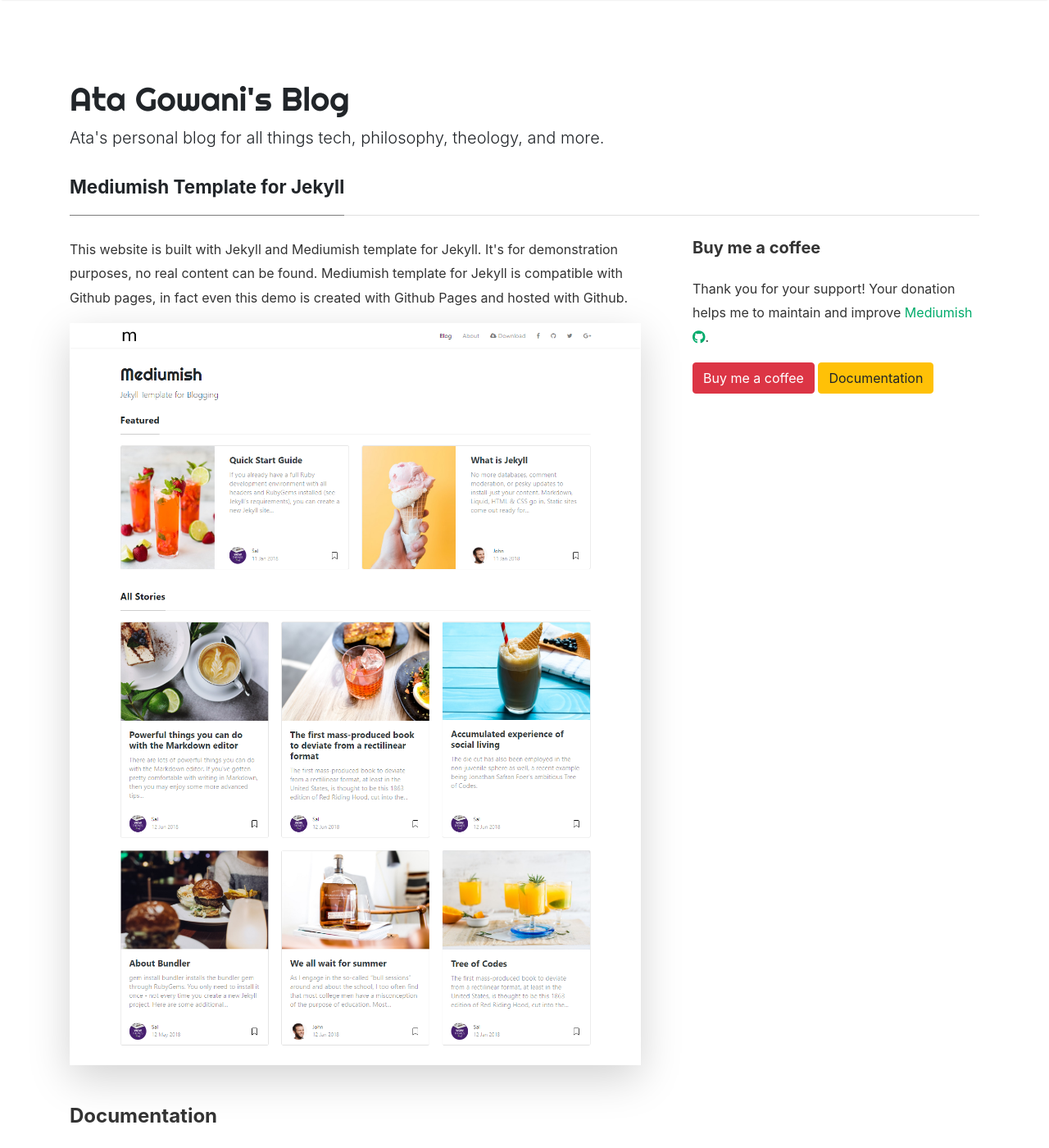
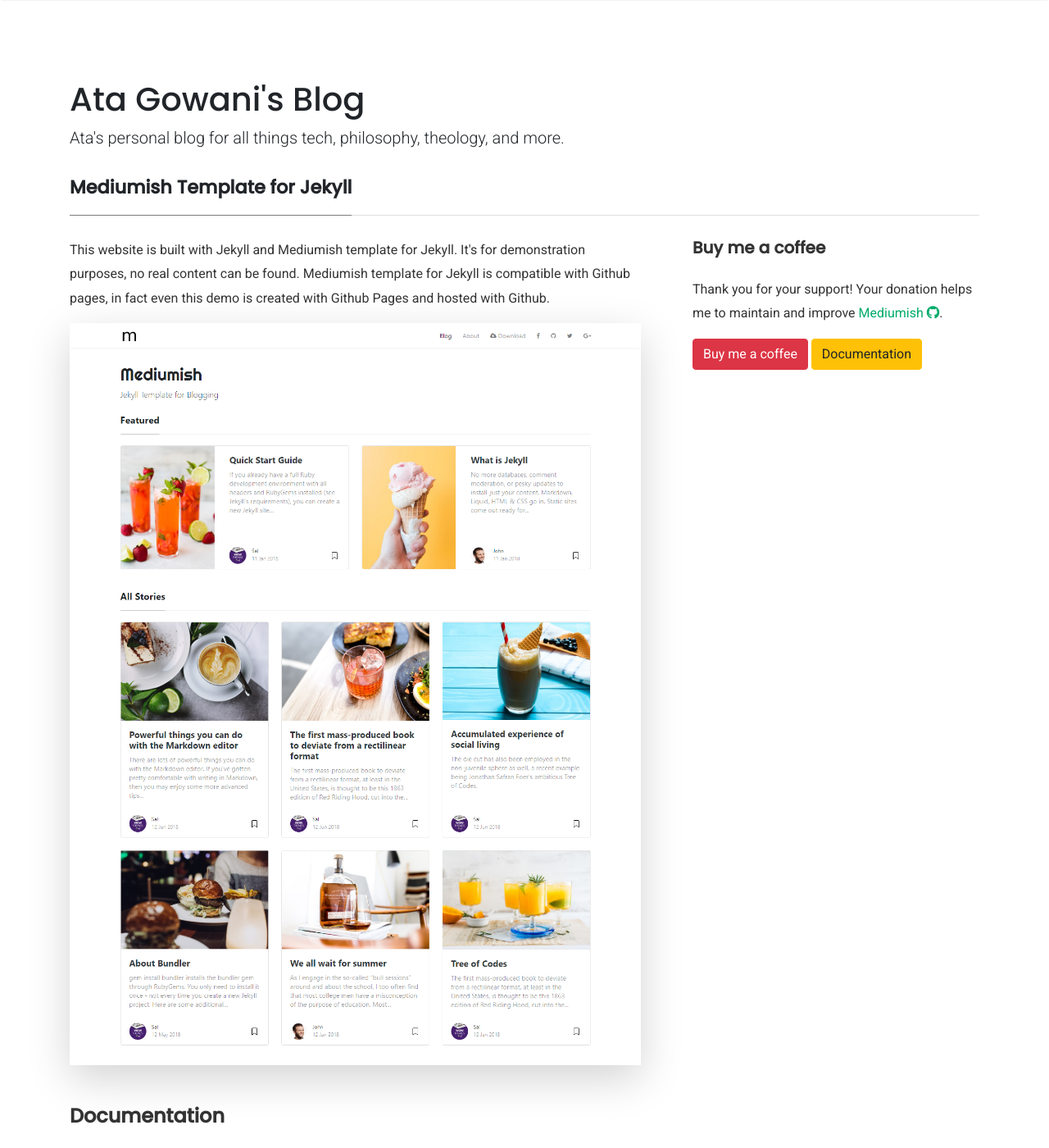
Before and after one commit to AtaGowani/gowani.blog, a Jekyll site: the page built from _pages/about.md, in a window 1280 px wide and 1400 px high. Shown: the whole window at 82% size. Built offline with Jekyll 4.4.1, drawn with Linux system fonts in a browser that asks for light colours; nearby versions of some CDN libraries; comment, search, counter and statistics services are not loaded.

Commit message:
Update fonts

```diff
--- a/assets/css/screen.css
+++ b/assets/css/screen.css
@@ -3,10 +3,24 @@
 Copyright: Sal, WowThemes.net, https://www.wowthemes.net
 License: https://www.wowthemes.net/freebies-license/
 */
+
+@import url('https://fonts.googleapis.com/css2?family=Lora:wght@400;500&family=Poppins:wght@300;400;500&family=Roboto:wght@300;400&display=swap');
+
 @media screen and (min-width:1500px) {
-    html { font-size:18px; } /* Increase the font size on higher resolutions */
-    .container {max-width:80%;}
+    html {
+        font-size: 18px;
+    }
+
+    /* Increase the font size on higher resolutions */
+    .container {
+        max-width: 80%;
+    }
 }
+
+body {
+    font-family: Roboto, sans-serif;
+}
+
 .mainheading {
     padding: 1rem 0rem;
 }
@@ -305,7 +319,7 @@
 }
 
 .mainheading h1.sitetitle {
-    font-family: Righteous;
+    font-family: Poppins, sans-serif;
 }
 
 .mainheading h1.posttitle {
@@ -330,7 +344,7 @@
 }
 
 .article-post {
-    font-family: Merriweather;
+    font-family: Lora, serif;
     font-size: 1.1rem;
     line-height: 1.84;
     color: rgba(0, 0, 0, .8);
@@ -685,7 +699,7 @@
 h4,
 h5,
 h6 {
-    font-family: -apple-system, system-ui, BlinkMacSystemFont, "Segoe UI", Roboto, "Helvetica Neue", Arial, sans-serif;
+    font-family: Poppins, sans-serif;
 }
 
 .article-post .h1,
@@ -711,7 +725,7 @@
 }
 
 .layout-page .article-post {
-    font-family: -apple-system, BlinkMacSystemFont, "Segoe UI", Roboto, "Helvetica Neue", Arial, sans-serif, "Apple Color Emoji", "Segoe UI Emoji", "Segoe UI Symbol", "Noto Color Emoji";
+    font-family: Roboto, sans-serif;
     font-size: 1rem;
 }
 
```
